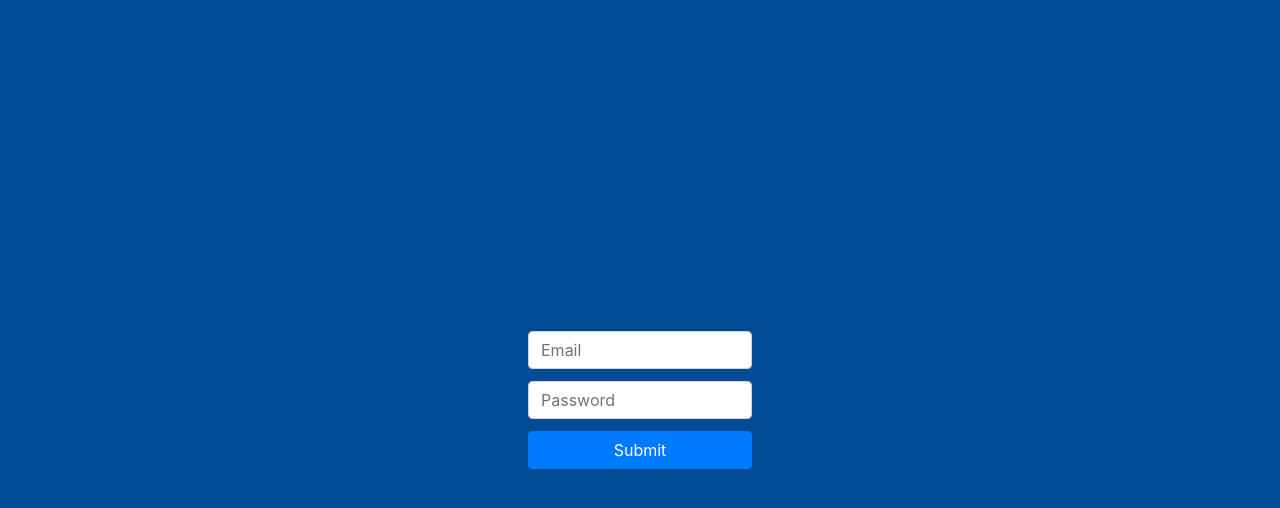
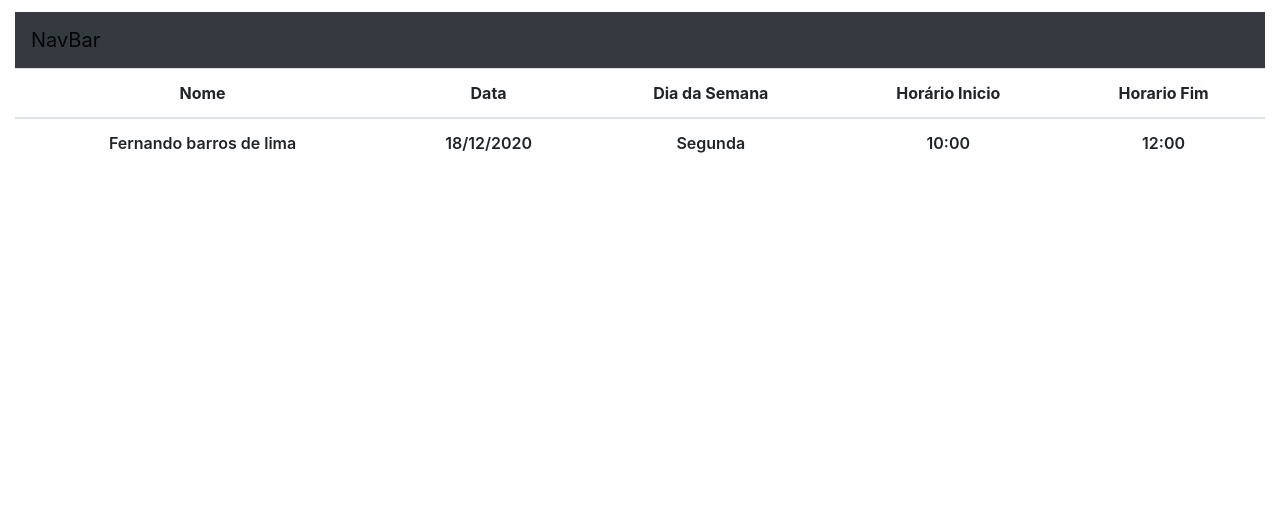
Before and after one commit to TheHumphrey/web_agendaway, a React (Create React App) app: page / in a window 1280 px wide. Shown: the top 508 px of the page. Built offline with nearby package versions, Linux system fonts and the light colour scheme.

Commit message:
Criando Layout, Navbar, Table.

```diff
--- a/src/App.js
+++ b/src/App.js
@@ -2,11 +2,12 @@ import React from "react";
 import "./App.css";
 
 import Login from "./pages/Login";
+import Home from "./pages/Home";
 
 const App = () => {
   return (
     <div className="App">
-      <Login />
+      <Home />
     </div>
   );
 };
--- /dev/null
+++ b/src/components/Layout/index.js
@@ -0,0 +1,23 @@
+import React from "react";
+
+import { Col, Container, Row } from "react-bootstrap";
+
+const Layout = ({ children }) => {
+  return (
+    <Container fluid>
+      <Row>
+        <Col
+          style={{
+            paddingTop: "0.75rem",
+            paddingBottom: "0.75rem",
+            height: "100vh",
+          }}
+        >
+          {children}
+        </Col>
+      </Row>
+    </Container>
+  );
+};
+
+export default Layout;
--- /dev/null
+++ b/src/components/Navbar/index.js
@@ -0,0 +1,13 @@
+import React from "react";
+
+import { Navbar } from "react-bootstrap";
+
+const NavbarApp = () => {
+  return (
+    <Navbar bg="dark">
+      <Navbar.Brand href="#home">NavBar</Navbar.Brand>
+    </Navbar>
+  );
+};
+
+export default NavbarApp;
--- /dev/null
+++ b/src/components/TableAgenda/TableBody/index.js
@@ -0,0 +1,17 @@
+import React from "react";
+
+import { BodyStyle } from "./style";
+
+const Body = ({ data }) => {
+  return (
+    <BodyStyle>
+      <td>{data.name}</td>
+      <td>{data.data}</td>
+      <td>{data.weekDay}</td>
+      <td>{data.start}</td>
+      <td>{data.finish}</td>
+    </BodyStyle>
+  );
+};
+
+export default Body;
--- /dev/null
+++ b/src/components/TableAgenda/TableBody/style.js
@@ -0,0 +1,8 @@
+import styled from "styled-components";
+
+export const BodyStyle = styled.tr`
+  text-align: center;
+  font-weight: 600;
+  td {
+  }
+`;
--- /dev/null
+++ b/src/components/TableAgenda/index.js
@@ -0,0 +1,34 @@
+import React from "react";
+
+import { Table } from "react-bootstrap";
+
+import Body from "./TableBody";
+
+const TableAgenda = () => {
+  return (
+    <Table>
+      <thead>
+        <tr style={{ textAlign: "center" }}>
+          <th>Nome</th>
+          <th>Data</th>
+          <th>Dia da Semana</th>
+          <th>Horário Inicio</th>
+          <th>Horario Fim</th>
+        </tr>
+      </thead>
+      <tbody>
+        <Body
+          data={{
+            name: "Fernando barros de lima",
+            data: "18/12/2020",
+            weekDay: "Segunda",
+            start: "10:00",
+            finish: "12:00",
+          }}
+        />
+      </tbody>
+    </Table>
+  );
+};
+
+export default TableAgenda;
--- /dev/null
+++ b/src/components/index.js
@@ -0,0 +1,5 @@
+import Layout from "./Layout";
+import Navbar from "./Navbar";
+import TableAgenda from "./TableAgenda";
+
+export { Layout, TableAgenda, Navbar };
--- /dev/null
+++ b/src/pages/Home/index.js
@@ -0,0 +1,14 @@
+import React from "react";
+
+import { Layout, TableAgenda, Navbar } from "../../components";
+
+const Home = () => {
+  return (
+    <Layout>
+      <Navbar />
+      <TableAgenda />
+    </Layout>
+  );
+};
+
+export default Home;
```
Also changed, not shown: 1 other file (tests, documents, lock files or other folders).
